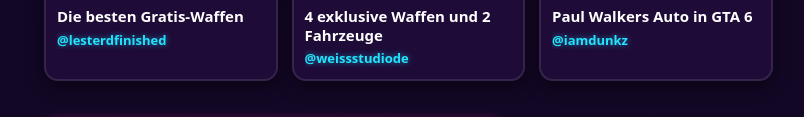
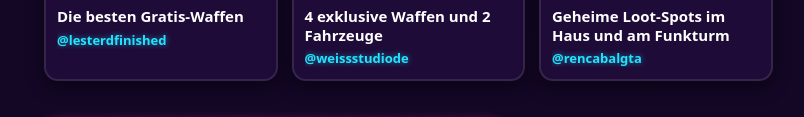
Before and after one commit to norgebever-source/gta6-favoriten, a plain HTML site: page index.html in a window 1280 px wide. Shown: the part 2276-2393 px from the top of the page, without its empty margins (108-912 px from the left). Drawn offline with Linux system fonts and the light colour scheme.

Commit message:
Sammlung aktualisiert und Banner auf den 27.11.2026 gesetzt
Ein Clip ausgetauscht (@iamdunkz raus, @rencabalgta rein), neues Titelbild ergänzt. Das Datum steht in data-updated.

```diff
--- a/index.html
+++ b/index.html
@@ -322,7 +322,7 @@
 </style>
 </head>
 <body>
-  <aside class="update-banner" data-updated="2026-11-25">
+  <aside class="update-banner" data-updated="2026-11-27">
     <div class="update-kicker">Tägliche Updates</div>
     <div class="update-date"></div>
   </aside>
@@ -465,16 +465,16 @@
             <div class="creator">@weissstudiode</div>
           </div>
         </a>
-        <a class="card" href="https://www.tiktok.com/@iamdunkz/video/7709883980610407713" target="_blank" rel="noopener noreferrer">
+        <a class="card" href="https://www.tiktok.com/@rencabalgta/video/7711502743281700110" target="_blank" rel="noopener noreferrer">
           <div class="thumb">
-            <img src="img/v12.jpg" alt="Paul Walkers Auto in GTA 6" loading="lazy" style="aspect-ratio:9/16;object-fit:cover;width:100%">
+            <img src="img/v12.jpg" alt="Geheime Loot-Spots im Haus und am Funkturm" loading="lazy" style="aspect-ratio:9/16;object-fit:cover;width:100%">
             <div class="fade"></div>
             <div class="num">9</div>
             <div class="play"><svg width="22" height="24" viewBox="0 0 22 24"><path d="M3 2 L20 12 L3 22 Z"/></svg></div>
           </div>
           <div class="meta">
-            <div class="title">Paul Walkers Auto in GTA 6</div>
-            <div class="creator">@iamdunkz</div>
+            <div class="title">Geheime Loot-Spots im Haus und am Funkturm</div>
+            <div class="creator">@rencabalgta</div>
           </div>
         </a>
       </div>
```
Also changed, not shown: img/v12.jpg.
